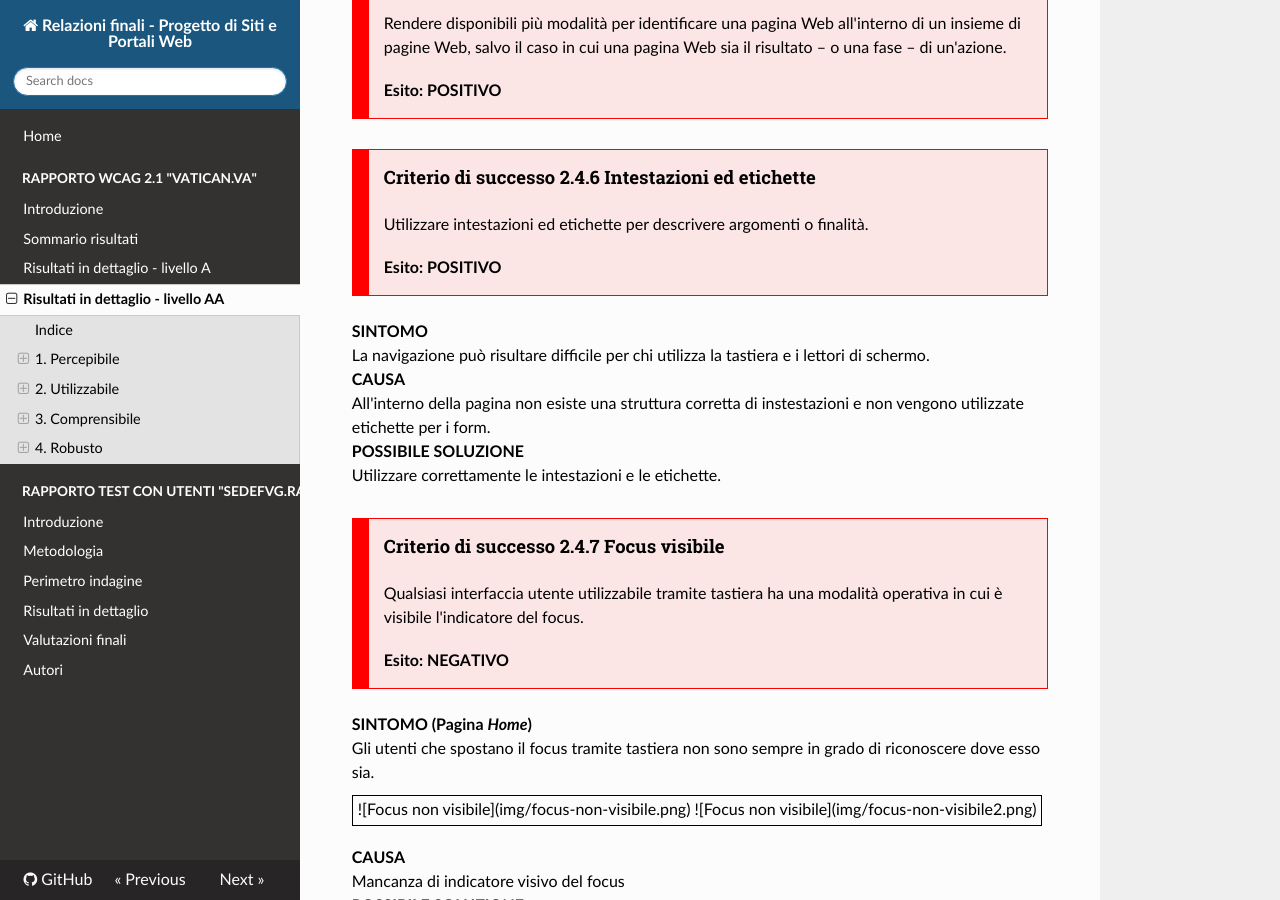
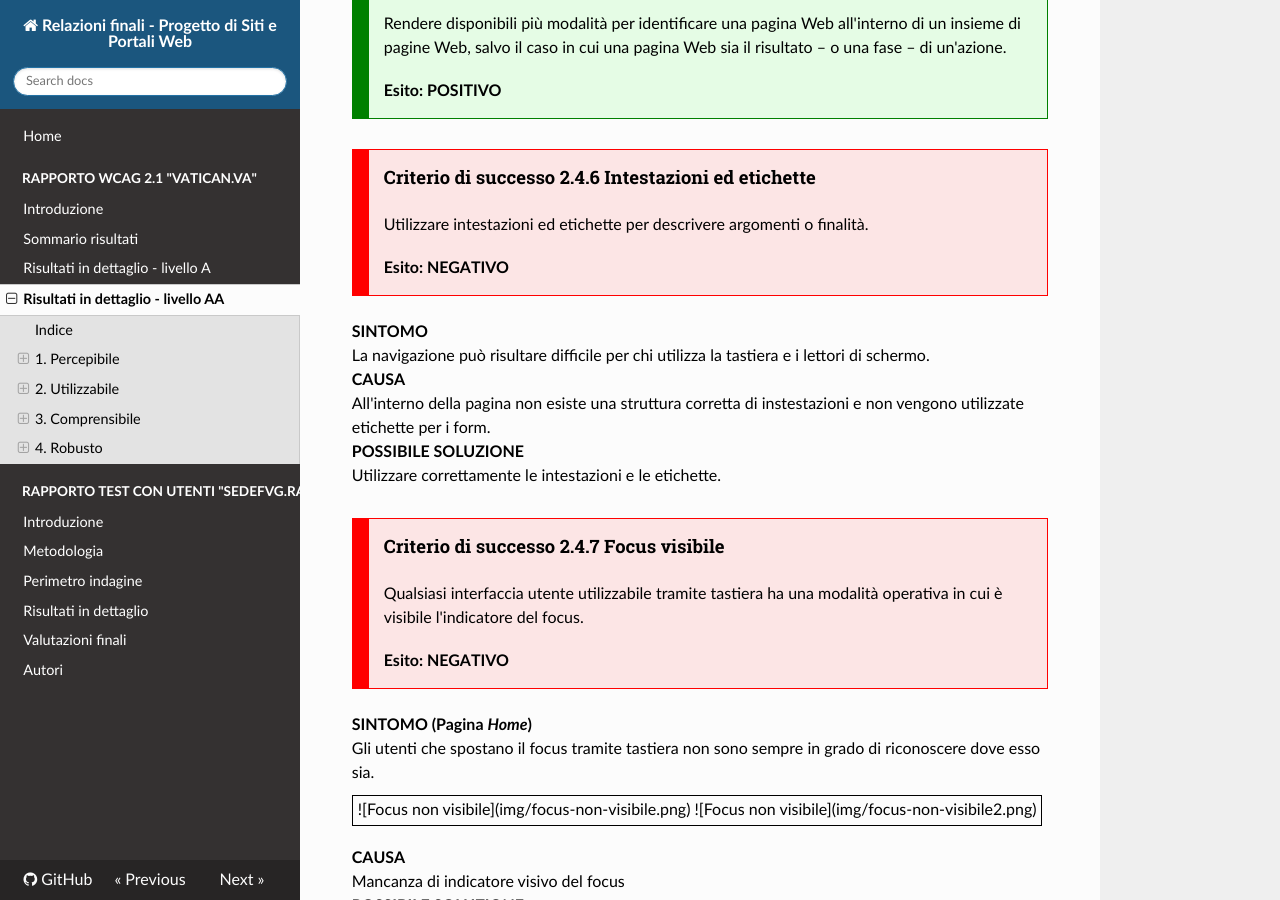
Before and after one commit to amosth/MA0175-Progetto-di-Siti-Web, an MkDocs documentation site: the page built from docs/wcag_vatican_dettaglio_AA.md, in a window 1280 px wide and 900 px high, scrolled down 5529 px. Built offline with MkDocs 1.6.1, drawn with Linux system fonts in a browser that asks for light colours; nearby versions of some CDN libraries.

Commit message:
mod. dettaglio

```diff
--- a/docs/wcag_vatican_dettaglio_AA.md
+++ b/docs/wcag_vatican_dettaglio_AA.md
@@ -207,7 +207,7 @@ I componenti e la navigazione dell'interfaccia utente devono essere utilizzabili
 Fornire delle funzionalità di supporto all'utente per navigare, trovare contenuti e determinare la propria posizione.
 
 
-<div class="success-criteria success-criteria-danger">
+<div class="success-criteria success-criteria-success">
      <h4>Criterio di successo 2.4.5 Differenti modalità</h4>
      <p>Rendere disponibili più modalità per identificare una pagina Web all'interno di un insieme di pagine Web, salvo il caso in cui una pagina Web sia il risultato – o una fase – di un'azione.</p>
      <br>
@@ -218,7 +218,7 @@ Fornire delle funzionalità di supporto all'utente per navigare, trovare contenu
      <h4>Criterio di successo 2.4.6 Intestazioni ed etichette</h4>
      <p>Utilizzare intestazioni ed etichette per descrivere argomenti o finalità.</p>
      <br>
-     <p><strong>Esito: POSITIVO</strong></p>
+     <p><strong>Esito: NEGATIVO</strong></p>
 </div>
 
 <br/>
```
